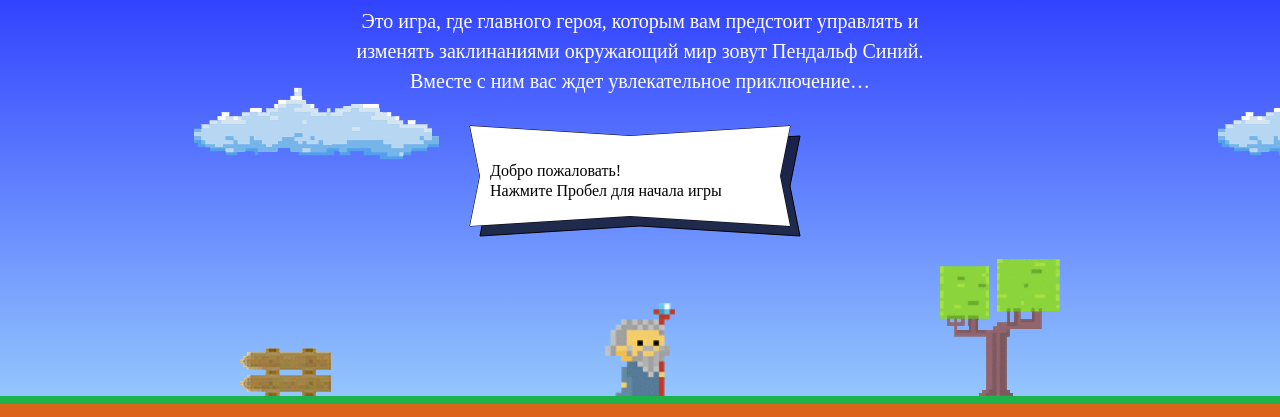
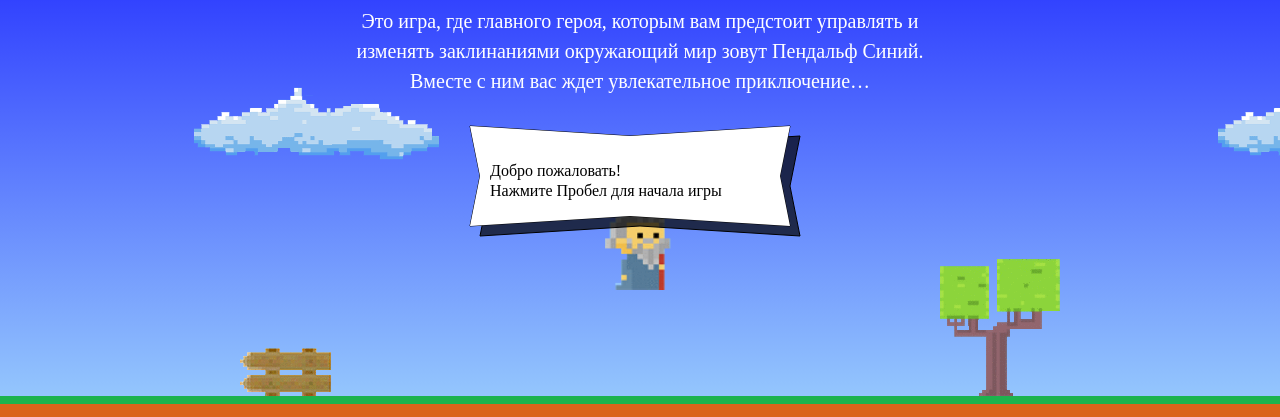
Before and after one commit to ff221/596429-code-and-magick, a website: page index.html in a window 1280 px wide. Shown: the part 203-620 px from the top of the page. Drawn offline with Linux system fonts and the light colour scheme; a web font is replaced by a local one.

Commit message:
правка (появление мага на высоте)

```diff
--- a/index.html
+++ b/index.html
@@ -201,7 +201,7 @@
   };
 
   var getWizardY = function(height) {
-    return height / 1.18 - getWizardHeight() / 2;
+    return height / 3;
   };
 
 </script>
```
